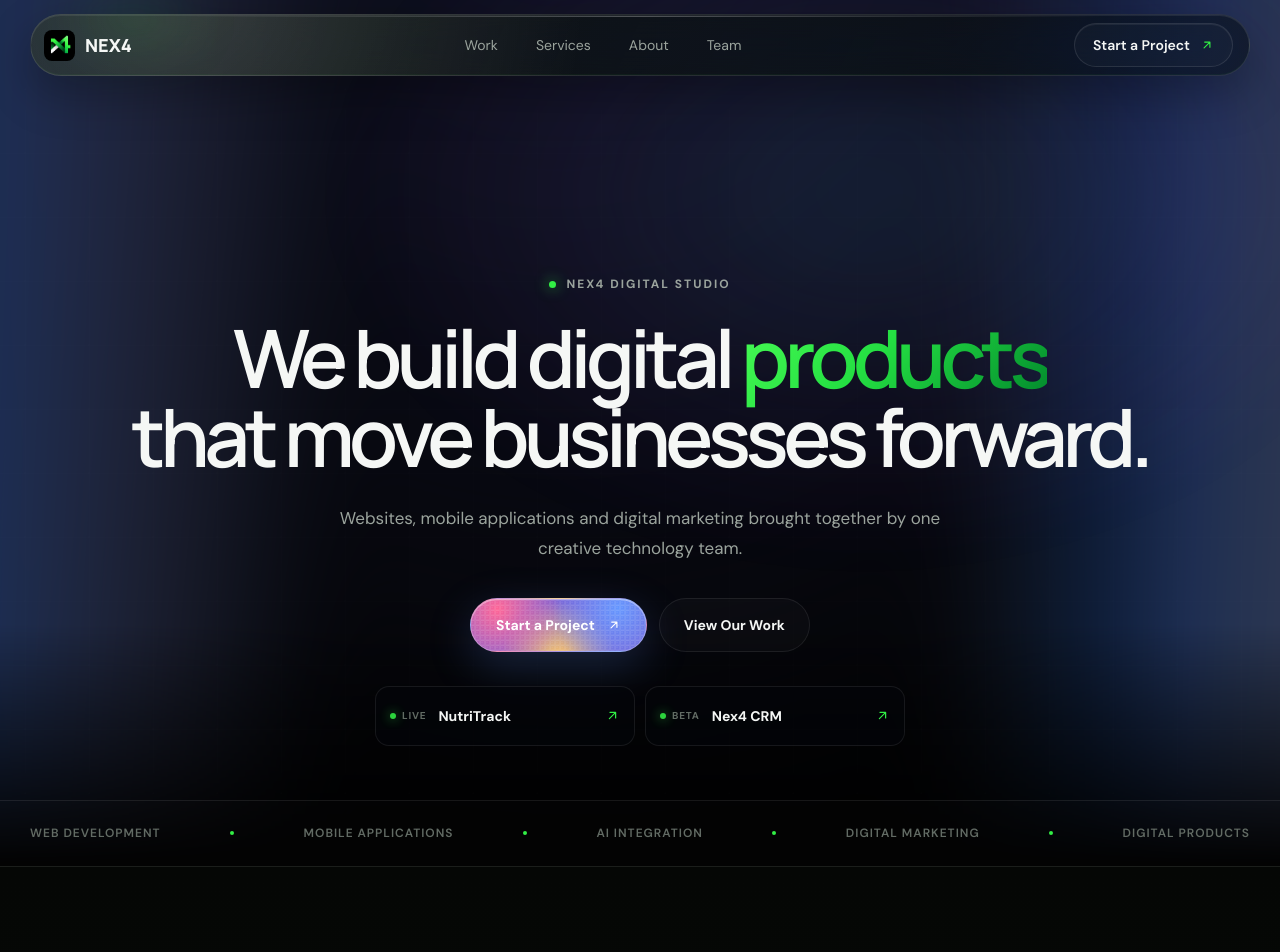
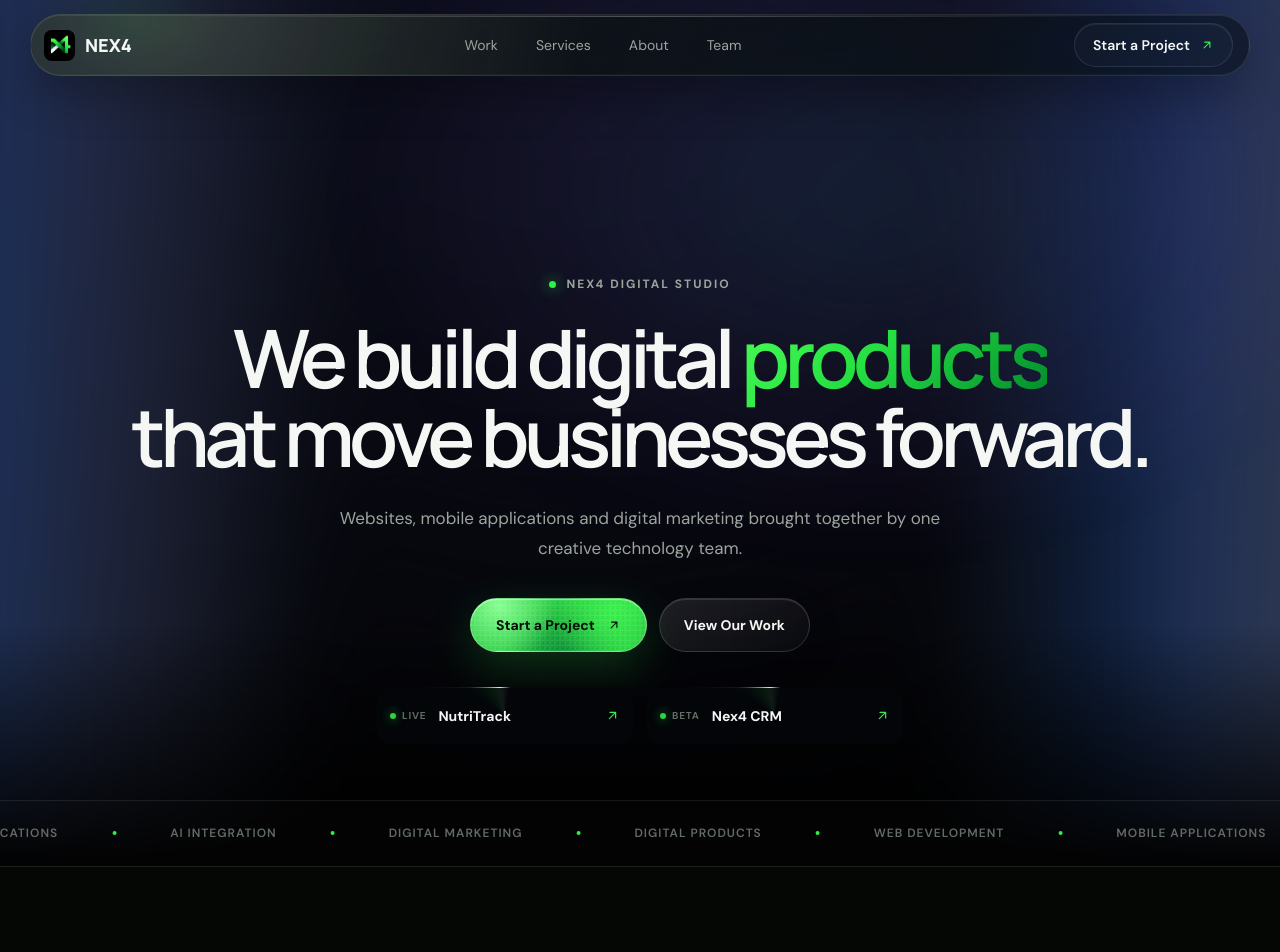
Before and after one commit to AemanDeveloper/nex4_landingpage, a Nuxt app: page / in a window 1280 px wide. Shown: the top 952 px of the page. Built offline with nearby package versions, Linux system fonts and the light colour scheme.

Commit message:
Polish hero interactions and contact details

```diff
--- a/app/assets/css/main.css
+++ b/app/assets/css/main.css
@@ -17,8 +17,8 @@ img { max-width: 100%; display: block; }
 .primary-button,.secondary-button { min-height: 52px; display: inline-flex; align-items: center; justify-content: center; gap: 12px; padding: 0 24px; border-radius: 999px; font-size: 14px; font-weight: 700; transition: var(--motion-fast) var(--motion-ease); }
 .primary-button { background: var(--nex4-green); color: #031005; }
 .primary-button:hover { transform: translateY(-2px); background: var(--nex4-green-bright); box-shadow: 0 12px 35px rgba(50,239,69,.18); }
-.secondary-button { border: 1px solid var(--nex4-border); background: rgba(255,255,255,.025); color: var(--nex4-text); }
-.secondary-button:hover { border-color: var(--nex4-border-green); background: rgba(50,239,69,.04); }
+.secondary-button { border: 1px solid rgba(255,255,255,.14); background: linear-gradient(145deg,rgba(255,255,255,.095),rgba(255,255,255,.018)); box-shadow: inset 0 1px rgba(255,255,255,.12),0 12px 34px rgba(0,0,0,.18); color: var(--nex4-text); backdrop-filter: blur(18px) saturate(145%); }
+.secondary-button:hover { transform:translateY(-2px); border-color:rgba(255,255,255,.25); background:linear-gradient(145deg,rgba(255,255,255,.13),rgba(255,255,255,.03)); box-shadow:inset 0 1px rgba(255,255,255,.16),0 16px 38px rgba(0,0,0,.24); }
 .primary-button:focus-visible,.secondary-button:focus-visible,a:focus-visible,button:focus-visible { outline: 2px solid var(--nex4-green); outline-offset: 4px; }
 
 .reveal-item { opacity: 0; transform: translateY(24px); transition: opacity var(--motion-medium) var(--motion-ease),transform var(--motion-medium) var(--motion-ease); }
--- a/app/components/home/ContactSection.vue
+++ b/app/components/home/ContactSection.vue
@@ -22,8 +22,8 @@ import ArrowUpRightIcon from "~/components/ui/ArrowUpRightIcon.vue";
       </p>
 
       <div class="contact-actions">
-        <a href="mailto:hello@nex4.my" class="contact-primary">
-          Email NEX4
+        <a href="mailto:nex4digitalstudio@gmail.com" class="contact-primary">
+          nex4digitalstudio@gmail.com
 
           <ArrowUpRightIcon />
         </a>
--- a/app/components/home/HeroSection.vue
+++ b/app/components/home/HeroSection.vue
@@ -36,10 +36,16 @@ import NoiseBackgroundButton from "~/components/ui/NoiseBackgroundButton.vue";
       </div>
     </div>
 
-    <div class="hero-services">
-      <div class="container services-row">
-        <span>Web Development</span><i /><span>Mobile Applications</span><i />
-        <span>AI Integration</span><i /><span>Digital Marketing</span><i /><span>Digital Products</span>
+    <div class="hero-services" aria-label="NEX4 services">
+      <div class="services-track">
+        <div class="services-row">
+          <span>Web Development</span><i /><span>Mobile Applications</span><i />
+          <span>AI Integration</span><i /><span>Digital Marketing</span><i /><span>Digital Products</span><i />
+        </div>
+        <div class="services-row" aria-hidden="true">
+          <span>Web Development</span><i /><span>Mobile Applications</span><i />
+          <span>AI Integration</span><i /><span>Digital Marketing</span><i /><span>Digital Products</span><i />
+        </div>
       </div>
     </div>
   </section>
@@ -61,19 +67,25 @@ h1 em { color: transparent; font-style: normal; background: var(--nex4-gradient)
 .hero-content > p { max-width:650px; margin:28px auto 0; color:var(--nex4-text-secondary); font-size:17px; line-height:1.75; }
 .hero-actions { display:flex; justify-content:center; gap:12px; margin-top:34px; }
 .project-signals { width:min(100%,530px); display:grid; grid-template-columns:1fr 1fr; gap:10px; margin:34px auto 0; }
-.project-signals a { min-height:60px; display:grid; grid-template-columns:auto 1fr auto; align-items:center; gap:12px; padding:10px 14px; border:1px solid var(--nex4-border); border-radius:14px; background:rgba(4,6,10,.62); text-align:left; backdrop-filter:blur(16px); transition:var(--motion-fast) var(--motion-ease); }
-.project-signals a:hover,.project-signals a:focus-visible { border-color:var(--nex4-border-green); background:rgba(50,239,69,.04); outline:none; }
+.project-signals a { position:relative; isolation:isolate; min-height:60px; display:grid; grid-template-columns:auto 1fr auto; align-items:center; gap:12px; overflow:hidden; padding:10px 14px; border:1px solid transparent; border-radius:14px; text-align:left; backdrop-filter:blur(16px); transition:transform var(--motion-fast) var(--motion-ease),box-shadow var(--motion-fast) var(--motion-ease); }
+.project-signals a::before { content:""; position:absolute; z-index:-2; inset:-220%; background:conic-gradient(from 0deg,transparent 0 76%,rgba(50,239,69,.12) 82%,#32ef45 90%,#c9ffd0 94%,transparent 100%); animation:moving-border 3.4s linear infinite; }
+.project-signals a::after { content:""; position:absolute; z-index:-1; inset:1px; border-radius:12px; background:rgba(4,6,10,.92); }
+.project-signals a:hover,.project-signals a:focus-visible { transform:translateY(-2px); box-shadow:0 12px 35px rgba(50,239,69,.1); outline:none; }
 .project-signals strong { font-size:14px; }
 .project-signals > a > :deep(svg) { color:var(--nex4-green); font-size:15px; }
 .signal-status { display:flex; align-items:center; gap:6px; color:var(--nex4-text-muted); font-size:10px; font-weight:700; letter-spacing:.8px; }
 .signal-status i { width:6px; height:6px; border-radius:50%; background:var(--nex4-green); box-shadow:0 0 9px rgba(50,239,69,.75); animation:status-pulse 1.8s ease-in-out infinite; }
-.hero-services { position:absolute; z-index:3; bottom:0; width:100%; border-top:1px solid var(--nex4-border); background:rgba(255,255,255,.01); }
-.services-row { min-height:65px; display:flex; align-items:center; justify-content:space-between; gap:20px; color:var(--nex4-text-muted); font-size:12px; font-weight:600; letter-spacing:1px; text-transform:uppercase; }
+.hero-services { position:absolute; z-index:3; bottom:0; width:100%; overflow:hidden; border-top:1px solid var(--nex4-border); background:rgba(255,255,255,.01); }
+.services-track { display:flex; width:max-content; animation:services-marquee 25s linear infinite; }
+.hero-services:hover .services-track { animation-play-state:paused; }
+.services-row { min-height:65px; display:flex; align-items:center; gap:54px; padding-right:54px; color:var(--nex4-text-muted); font-size:12px; font-weight:600; letter-spacing:1px; text-transform:uppercase; white-space:nowrap; }
 .services-row i { width:4px; height:4px; flex-shrink:0; border-radius:50%; background:var(--nex4-green); }
 
 @keyframes hero-enter { from { opacity:0; transform:translateY(28px); } }
 @keyframes aurora-enter { from { opacity:0; transform:rotate(-8deg) scale(.9); } to { opacity:.32; transform:rotate(-8deg) scale(1.12); } }
 @keyframes aurora-shift { from { background-position:50% 50%,50% 50%; } to { background-position:350% 50%,350% 50%; } }
+@keyframes moving-border { to { transform:rotate(1turn); } }
+@keyframes services-marquee { to { transform:translateX(-50%); } }
 
 @media (max-width:700px) {
   .hero { min-height:max(760px,100svh); padding:120px 0 105px; }
@@ -90,6 +102,7 @@ h1 em { color: transparent; font-style: normal; background: var(--nex4-gradient)
   .project-signals a { min-height:56px; padding:9px 10px; gap:8px; }
   .project-signals strong { font-size:13px; }
   .signal-status { font-size:9px; }
-  .services-row { overflow:hidden; justify-content:flex-start; white-space:nowrap; }
+  .services-track { animation-duration:18s; }
+  .services-row { gap:34px; padding-right:34px; }
 }
 </style>
--- a/app/components/home/HomeFooter.vue
+++ b/app/components/home/HomeFooter.vue
@@ -43,7 +43,7 @@
 
             <a href="#contact"> Start a Project </a>
 
-            <a href="mailto:hello@nex4.my"> Email </a>
+            <a href="mailto:nex4digitalstudio@gmail.com"> nex4digitalstudio@gmail.com </a>
           </div>
         </div>
       </div>
--- a/app/components/ui/NoiseBackgroundButton.vue
+++ b/app/components/ui/NoiseBackgroundButton.vue
@@ -28,12 +28,12 @@ defineProps<{
   border: 1px solid rgba(255, 255, 255, 0.3);
   border-radius: 999px;
   background:
-    radial-gradient(circle at 15% 20%, rgb(255, 100, 150), transparent 42%),
-    radial-gradient(circle at 84% 18%, rgb(100, 150, 255), transparent 43%),
-    radial-gradient(circle at 50% 115%, rgb(255, 200, 100), transparent 54%),
-    #7b62d5;
-  box-shadow: 0 14px 45px rgba(100, 150, 255, 0.22), inset 0 1px rgba(255, 255, 255, 0.42);
-  color: #fff;
+    radial-gradient(circle at 16% 12%, #83ff8e, transparent 38%),
+    radial-gradient(circle at 82% 20%, #32ef45, transparent 42%),
+    radial-gradient(circle at 52% 120%, #00862e, transparent 55%),
+    #20c83a;
+  box-shadow: 0 14px 45px rgba(50, 239, 69, 0.2), inset 0 1px rgba(255, 255, 255, 0.45);
+  color: #031005;
   font-size: 14px;
   font-weight: 700;
   transition: transform var(--motion-fast) var(--motion-ease), box-shadow var(--motion-fast) var(--motion-ease);
@@ -64,7 +64,7 @@ defineProps<{
 
 .noise-button:hover {
   transform: translateY(-3px) scale(1.015);
-  box-shadow: 0 20px 55px rgba(100, 150, 255, 0.3), inset 0 1px rgba(255, 255, 255, 0.5);
+  box-shadow: 0 20px 55px rgba(50, 239, 69, 0.28), inset 0 1px rgba(255, 255, 255, 0.52);
 }
 
 .noise-button:hover::after { transform: translateX(120%); }
--- a/app/pages/index.vue
+++ b/app/pages/index.vue
@@ -75,7 +75,7 @@ useHead({
         name: "NEX4",
         url: siteUrl,
         logo: `${siteUrl}/images/nex4-icon.png`,
-        email: "hello@nex4.my",
+        email: "nex4digitalstudio@gmail.com",
         description: siteDescription,
         areaServed: "Malaysia",
         hasOfferCatalog: {
```
Also changed, not shown: app/components/home/ServicesSection.vue (+19 -7 lines), public/llms.txt.
